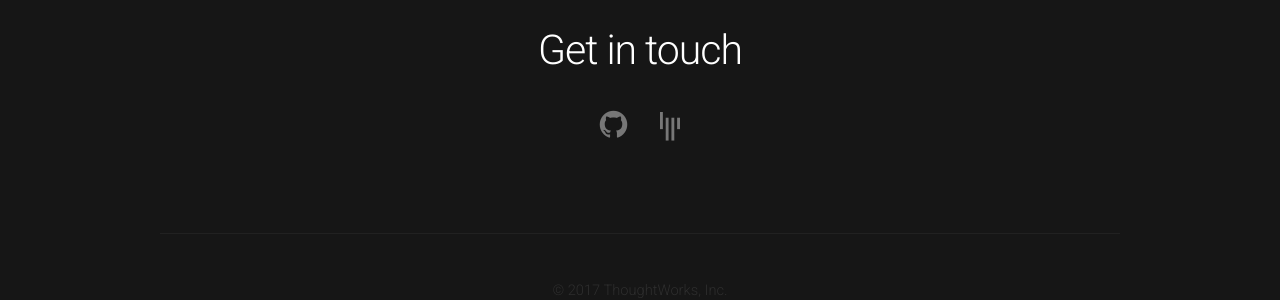
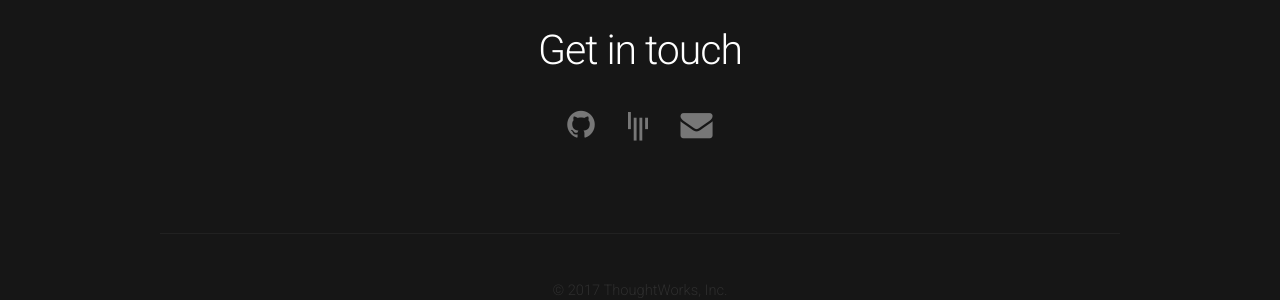
Before and after one commit to ThoughtWorksInc/DeepLearning.scala, a Jekyll site: the page built from index.html, in a window 1280 px wide. Shown: the part 2272-2572 px from the top of the page. Built offline with Jekyll 4.4.1, drawn with Linux system fonts in a browser that asks for light colours; nearby versions of some CDN libraries; comment, search, counter and statistics services are not loaded.

Commit message:
Update default.html

```diff
--- a/_layouts/default.html
+++ b/_layouts/default.html
@@ -88,6 +88,7 @@ Released for free under the Apache 2.0 license (https://github.com/ThoughtWorksI
 					</svg>
 					<span>Gitter</span>
 				</a></li>
+				<li><a href="mailto:tw-data-china@thoughtworks.com" title="Github" class="fa fa-envelope"><span>Email</span></a></li>
 			</ul>
 		</section>
 	</div>
```
